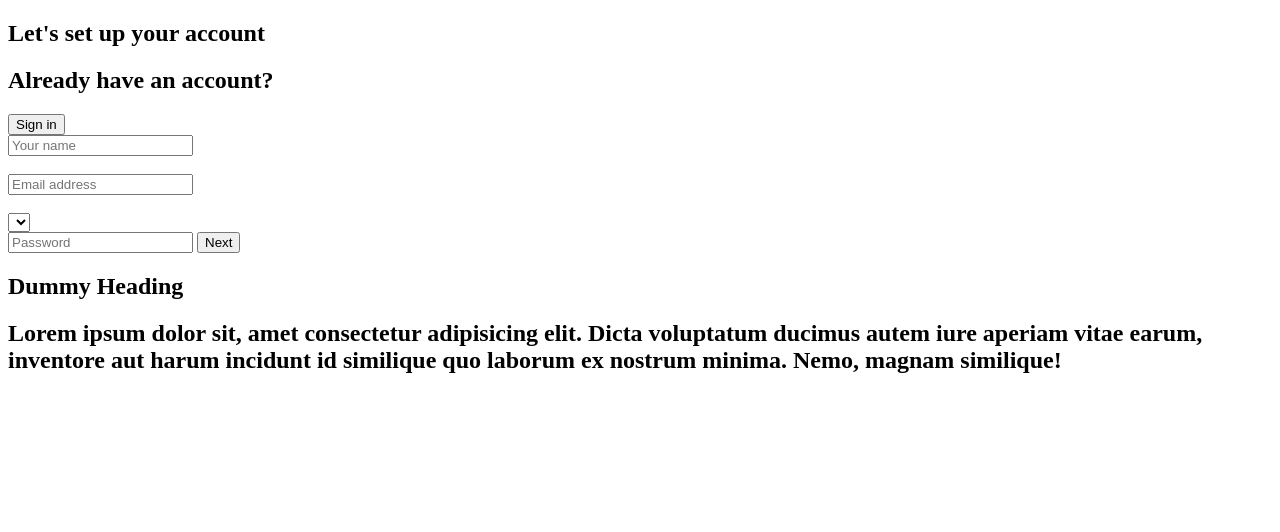
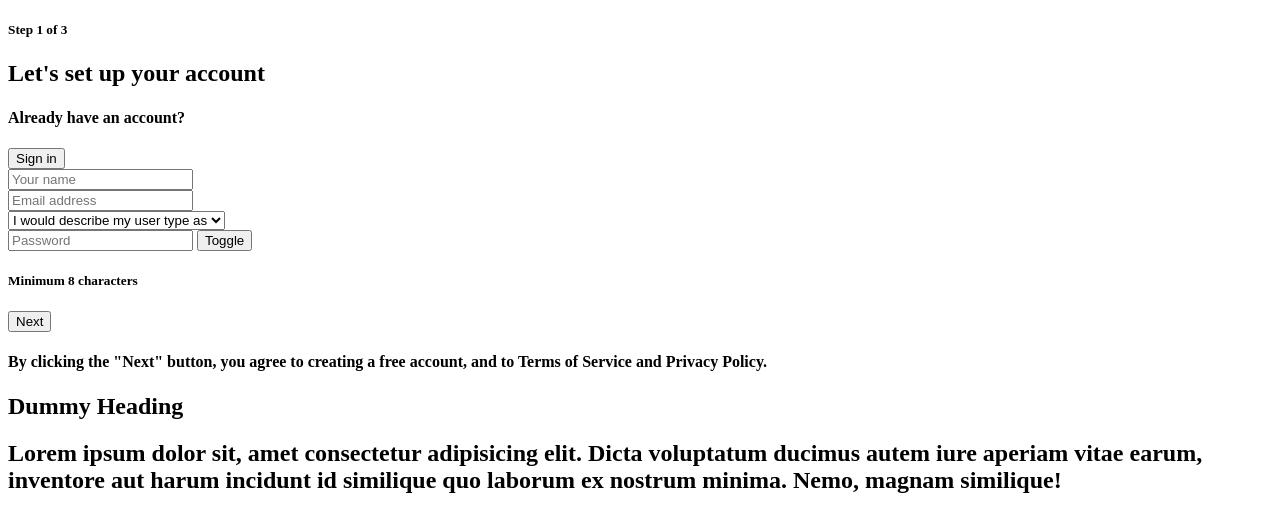
Before and after one commit to cuygur/input, a plain HTML site: page index.html in a window 1280 px wide. Drawn offline with Linux system fonts and the light colour scheme.

Commit message:
add options

```diff
--- a/index.html
+++ b/index.html
@@ -7,29 +7,35 @@
   </head>
   <body>
     <section>
+      <h5>Step 1 of 3</h5>
       <h1>Let's set up your account</h1>
-      <h2>Already have an account?</h2>
-      <button class="primaryBtn">Sign in</button>
+      <div>
+        <h4>Already have an account?</h4>
+        <button class="primaryBtn">Sign in</button>
+      </div>
+
       <div class="form">
         <form action="">
-          <input type="text" id="name" placeholder="Your name" /><br /><br />
-          <input
-            type="email"
-            id="email"
-            placeholder="Email address"
-          /><br /><br />
-          <select
-            name="usertype"
-            id="usertype"
-            placeholder="I would describe my user type as"
-          >
-            <option value="beginner"></option>
-            <option value="intermediate"></option>
-            <option value="advanced"></option>
-            <option value="hacker"></option></select
+          <input type="text" id="name" placeholder="Your name" /><br />
+          <input type="email" id="email" placeholder="Email address" /><br />
+          <select name="user_type" id="usertype" data-selected="">
+            <option value="" selected="selected" disabled="disabled">
+              I would describe my user type as
+            </option>
+            <option value="developer">Developer</option>
+            <option value="designer">Designer</option>
+            <option value="product_owner">Product Owner</option>
+            <option value="hacker">Hacker</option></select
           ><br />
-          <input type="password" id="pwd" name="pwd" placeholder="Password" />
+          <input type="password" id="password" placeholder="Password" />
+          <button id="toggle">Toggle</button>
+          <br />
+          <h5>Minimum 8 characters</h5>
           <button class="primaryBtn">Next</button>
+          <h4>
+            By clicking the "Next" button, you agree to creating a free account,
+            and to Terms of Service and Privacy Policy.
+          </h4>
         </form>
       </div>
     </section>
```
